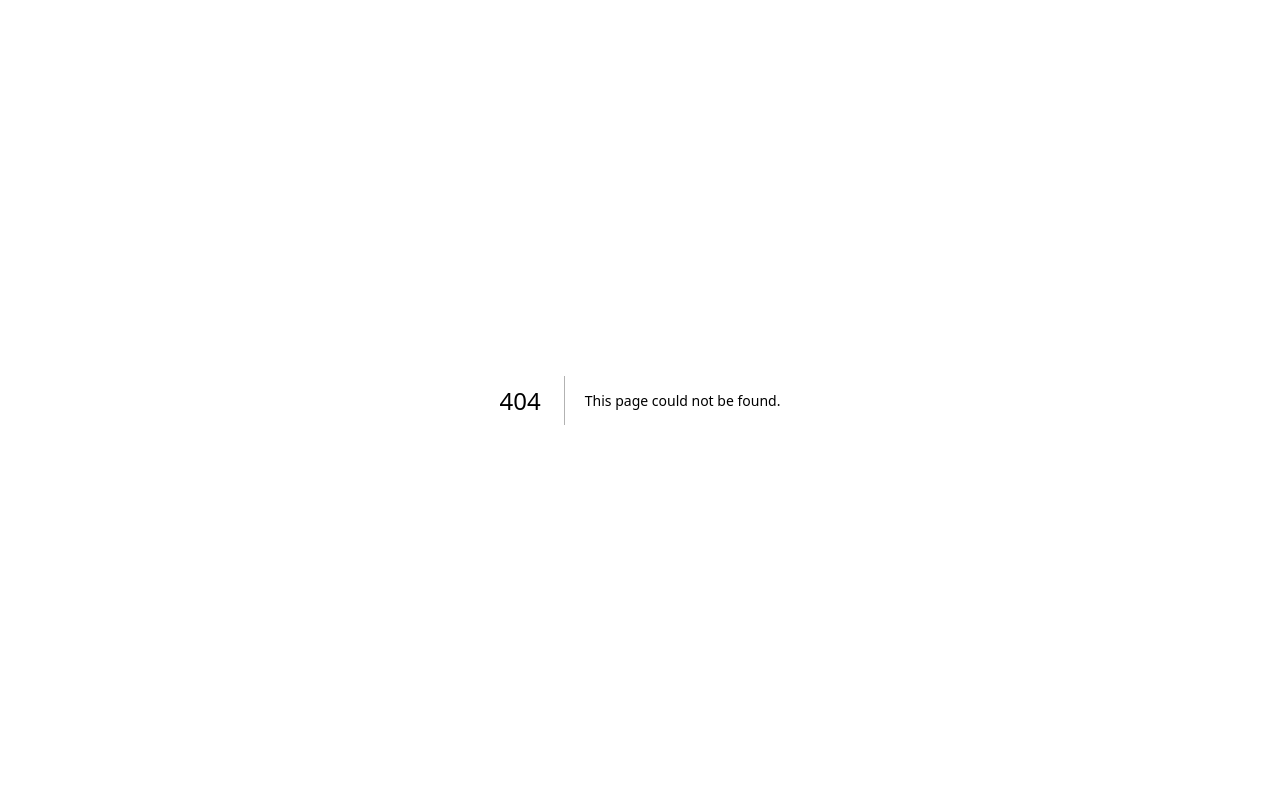
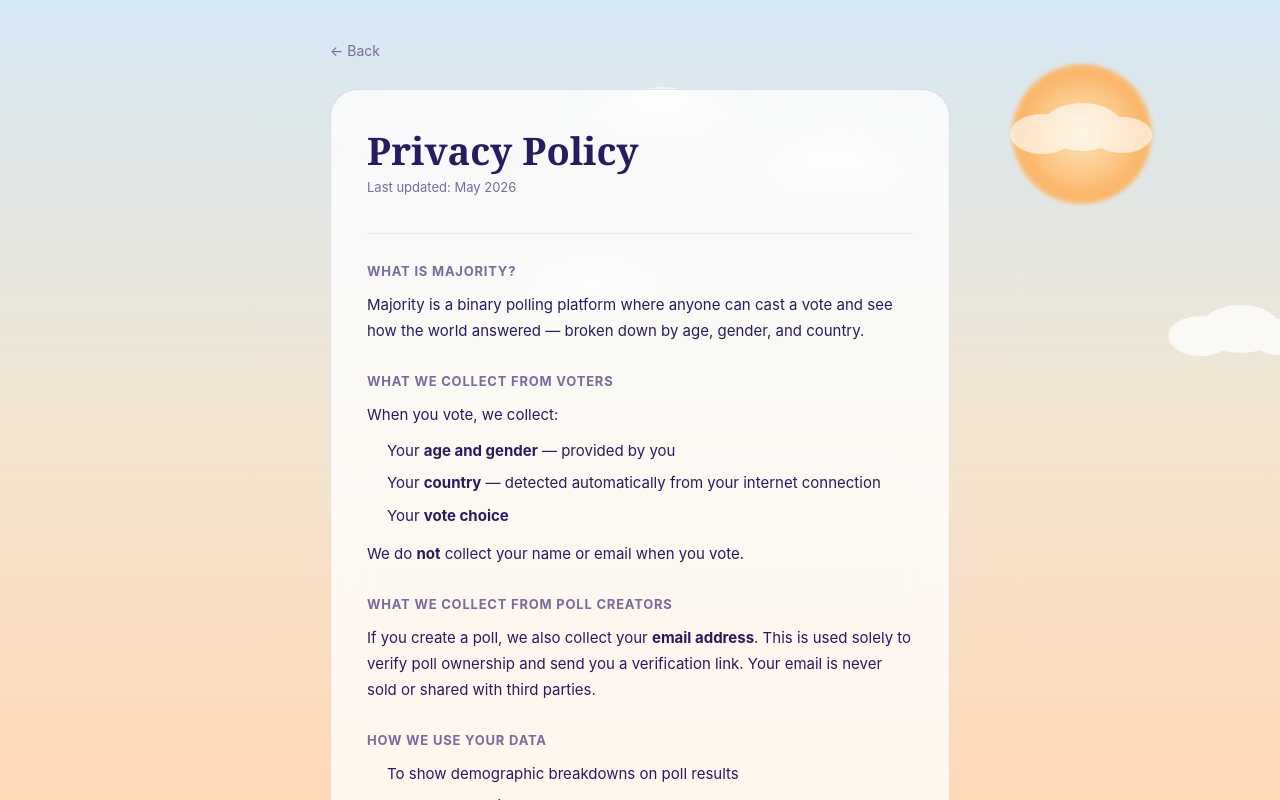
Before and after one commit to karnkrachaechan-byte/majority, a Next.js app: page /privacy in a window 1280 px wide. Before the commit this address had no page. Built offline with nearby package versions, Linux system fonts and the light colour scheme.

Commit message:
Add privacy policy page, consent line on demographic form, privacy footer link

```diff
--- a/app/page.tsx
+++ b/app/page.tsx
@@ -314,6 +314,8 @@
             color: subColor, textTransform: 'uppercase', margin: 0,
           }}>
             {polls.length} {polls.length === 1 ? 'poll' : 'polls'} in orbit · {formatVotes(totalVotes)} voices · No login required
+            {' · '}
+            <a href="/privacy" style={{ color: subColor, textDecoration: 'none', pointerEvents: 'auto' }}>Privacy</a>
           </p>
         </div>
       )}
--- a/app/poll/[id]/page.tsx
+++ b/app/poll/[id]/page.tsx
@@ -467,6 +467,12 @@
             >
               {demoSubmitting ? 'Loading…' : 'See results →'}
             </button>
+            <p style={{ fontSize: 11, color: subColor, textAlign: 'center', marginTop: 12, lineHeight: 1.6 }}>
+              By continuing you agree that your anonymous demographic data may be used for research purposes.{' '}
+              <a href="/privacy" target="_blank" style={{ color: textColor, fontWeight: 600, textDecoration: 'none' }}>
+                Privacy policy
+              </a>
+            </p>
           </div>
         </div>
       )}
--- /dev/null
+++ b/app/privacy/page.tsx
@@ -0,0 +1,116 @@
+'use client'
+
+import { useRouter } from 'next/navigation'
+import { useDayNight } from '@/components/cosmos/useDayNight'
+import { useViewport } from '@/components/cosmos/useOrbit'
+import { DaySky } from '@/components/cosmos/DaySky'
+import { NightSky } from '@/components/cosmos/NightSky'
+
+export default function PrivacyPage() {
+  const router = useRouter()
+  const day = useDayNight()
+  const { w: vw, h: vh } = useViewport()
+
+  const serif = '"Cormorant Garamond", Georgia, "Times New Roman", serif'
+  const textColor   = day ? '#2a1a5e' : '#f5f0e8'
+  const subColor    = day ? '#7a6a9e' : '#b0a8cc'
+  const cardBg      = day ? 'rgba(255,255,255,0.75)' : 'rgba(15,12,35,0.72)'
+  const borderColor = day ? 'rgba(42,26,94,0.12)' : 'rgba(245,240,232,0.12)'
+  const divider     = day ? 'rgba(42,26,94,0.08)' : 'rgba(245,240,232,0.08)'
+
+  const Section = ({ title, children }: { title: string; children: React.ReactNode }) => (
+    <div style={{ marginBottom: 28 }}>
+      <p style={{ fontSize: 13, fontWeight: 700, color: subColor, textTransform: 'uppercase', letterSpacing: '0.06em', marginBottom: 10 }}>
+        {title}
+      </p>
+      <div style={{ fontSize: 15, color: textColor, lineHeight: 1.75 }}>
+        {children}
+      </div>
+    </div>
+  )
+
+  return (
+    <div style={{ width: '100vw', height: '100dvh', position: 'relative', overflow: 'hidden' }}>
+      {day ? <DaySky w={vw} h={vh} /> : <NightSky w={vw} h={vh} />}
+
+      <div style={{
+        position: 'absolute', inset: 0, overflowY: 'auto',
+        display: 'flex', alignItems: 'flex-start', justifyContent: 'center',
+        padding: '40px 24px 80px',
+      }}>
+        <div style={{ width: '100%', maxWidth: 620 }}>
+
+          <button onClick={() => router.back()} style={{
+            background: 'none', border: 'none', color: subColor,
+            fontSize: 14, cursor: 'pointer', marginBottom: 28,
+            display: 'block', fontFamily: 'inherit', padding: 0,
+          }}>
+            ← Back
+          </button>
+
+          <div style={{
+            background: cardBg, backdropFilter: 'blur(20px)',
+            border: `1px solid ${borderColor}`, borderRadius: 28,
+            padding: '40px 36px',
+          }}>
+            <h1 style={{
+              fontSize: 'clamp(28px, 5vw, 38px)', fontWeight: 700,
+              color: textColor, marginBottom: 6, fontFamily: serif, lineHeight: 1.1,
+            }}>
+              Privacy Policy
+            </h1>
+            <p style={{ fontSize: 13, color: subColor, marginBottom: 36 }}>
+              Last updated: May 2026
+            </p>
+
+            <div style={{ borderTop: `1px solid ${divider}`, paddingTop: 28 }}>
+
+              <Section title="What is Majority?">
+                Majority is a binary polling platform where anyone can cast a vote and see how the world answered — broken down by age, gender, and country.
+              </Section>
+
+              <Section title="What we collect from voters">
+                When you vote, we collect:
+                <ul style={{ marginTop: 10, paddingLeft: 20, display: 'flex', flexDirection: 'column', gap: 6 }}>
+                  <li>Your <strong>age and gender</strong> — provided by you</li>
+                  <li>Your <strong>country</strong> — detected automatically from your internet connection</li>
+                  <li>Your <strong>vote choice</strong></li>
+                </ul>
+                <p style={{ marginTop: 12 }}>
+                  We do <strong>not</strong> collect your name or email when you vote.
+                </p>
+              </Section>
+
+              <Section title="What we collect from poll creators">
+                If you create a poll, we also collect your <strong>email address</strong>. This is used solely to verify poll ownership and send you a verification link. Your email is never sold or shared with third parties.
+              </Section>
+
+              <Section title="How we use your data">
+                <ul style={{ paddingLeft: 20, display: 'flex', flexDirection: 'column', gap: 6 }}>
+                  <li>To show demographic breakdowns on poll results</li>
+                  <li>To prevent duplicate votes</li>
+                  <li>Aggregated and anonymised voter data (age, gender, country, vote choice) may be shared with or sold to third-party researchers and businesses in the future</li>
+                </ul>
+              </Section>
+
+              <Section title="What we never sell">
+                Individual records tied to a real identity. Any commercial use of data is <strong>anonymised and aggregated only</strong> — meaning no one can trace a data point back to you personally.
+              </Section>
+
+              <Section title="Your rights">
+                You may request deletion of your data at any time by emailing us. We will respond within 30 days.
+              </Section>
+
+              <Section title="Contact">
+                <a href="mailto:karnkrachaechan@gmail.com" style={{ color: textColor, fontWeight: 600 }}>
+                  karnkrachaechan@gmail.com
+                </a>
+              </Section>
+
+            </div>
+          </div>
+        </div>
+      </div>
+    </div>
+  )
+}
```
